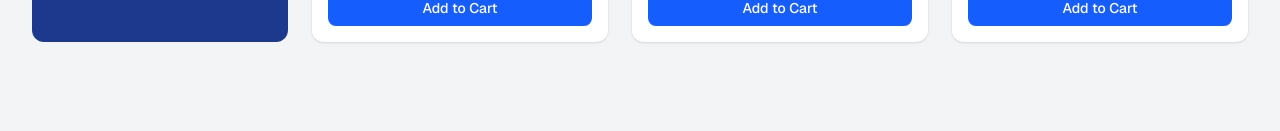
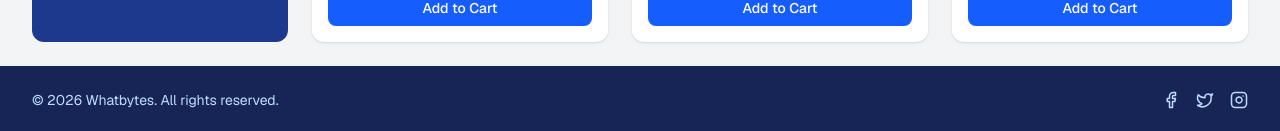
Before and after one commit to Harsh-Pachauri/WhatBytes, a Next.js app: page / in a window 1280 px wide. Shown: the part 1922-2053 px from the top of the page. Before the commit the page ends 1988 px from the top, so only its background shows below. Built offline with nearby package versions, Linux system fonts and the light colour scheme.

Commit message:
feat: footer + responsive polish

```diff
--- a/app/layout.tsx
+++ b/app/layout.tsx
@@ -1,6 +1,7 @@
 import type { Metadata } from "next";
 import { Geist, Geist_Mono } from "next/font/google";
 import Header from "@/components/header/Header";
+import Footer from "@/components/layout/Footer";
 import "./globals.css";
 
 const geistSans = Geist({
@@ -27,6 +28,7 @@ export default function RootLayout({ children }: LayoutProps<"/">) {
       <body className="min-h-full flex flex-col">
         <Header />
         {children}
+        <Footer />
       </body>
     </html>
   );
--- /dev/null
+++ b/components/layout/Footer.tsx
@@ -0,0 +1,36 @@
+import { Facebook, Instagram, Twitter } from "lucide-react";
+
+export default function Footer() {
+  return (
+    <footer className="mt-auto bg-blue-950 text-white">
+      <div className="mx-auto flex max-w-7xl flex-col items-center gap-4 px-4 py-6 sm:flex-row sm:justify-between sm:px-6 lg:px-8">
+        <p className="text-sm text-blue-200">
+          © {new Date().getFullYear()} Whatbytes. All rights reserved.
+        </p>
+        <div className="flex items-center gap-4">
+          <a
+            href="#"
+            aria-label="Facebook"
+            className="text-blue-200 transition-colors hover:text-white"
+          >
+            <Facebook size={18} />
+          </a>
+          <a
+            href="#"
+            aria-label="Twitter"
+            className="text-blue-200 transition-colors hover:text-white"
+          >
+            <Twitter size={18} />
+          </a>
+          <a
+            href="#"
+            aria-label="Instagram"
+            className="text-blue-200 transition-colors hover:text-white"
+          >
+            <Instagram size={18} />
+          </a>
+        </div>
+      </div>
+    </footer>
+  );
+}
--- a/components/products/ProductCard.tsx
+++ b/components/products/ProductCard.tsx
@@ -7,7 +7,13 @@ import { Star } from "lucide-react";
 import { Product } from "@/lib/types";
 import { useCartStore } from "@/lib/store/cartStore";
 
-export default function ProductCard({ product }: { product: Product }) {
+export default function ProductCard({
+  product,
+  priority = false,
+}: {
+  product: Product;
+  priority?: boolean;
+}) {
   const [added, setAdded] = useState(false);
   const addItem = useCartStore((s) => s.addItem);
 
@@ -27,6 +33,7 @@ export default function ProductCard({ product }: { product: Product }) {
             fill
             sizes="(min-width: 1024px) 33vw, (min-width: 640px) 50vw, 100vw"
             className="object-contain p-6"
+            priority={priority}
           />
         </div>
         <div className="flex flex-col gap-1 p-4 pb-0">
--- a/components/products/ProductGrid.tsx
+++ b/components/products/ProductGrid.tsx
@@ -4,8 +4,8 @@ import ProductCard from "./ProductCard";
 export default function ProductGrid({ products }: { products: Product[] }) {
   return (
     <div className="grid grid-cols-1 gap-6 sm:grid-cols-2 lg:grid-cols-3">
-      {products.map((product) => (
-        <ProductCard key={product.id} product={product} />
+      {products.map((product, i) => (
+        <ProductCard key={product.id} product={product} priority={i < 3} />
       ))}
     </div>
   );
--- a/package.json
+++ b/package.json
@@ -9,7 +9,7 @@
     "lint": "eslint"
   },
   "dependencies": {
-    "lucide-react": "^1.39.0",
+    "lucide-react": "^0.577.0",
     "next": "16.3.4",
     "react": "19.2.8",
     "react-dom": "19.2.8",
```
Also changed, not shown: 1 other file (tests, documents, lock files or other folders).
